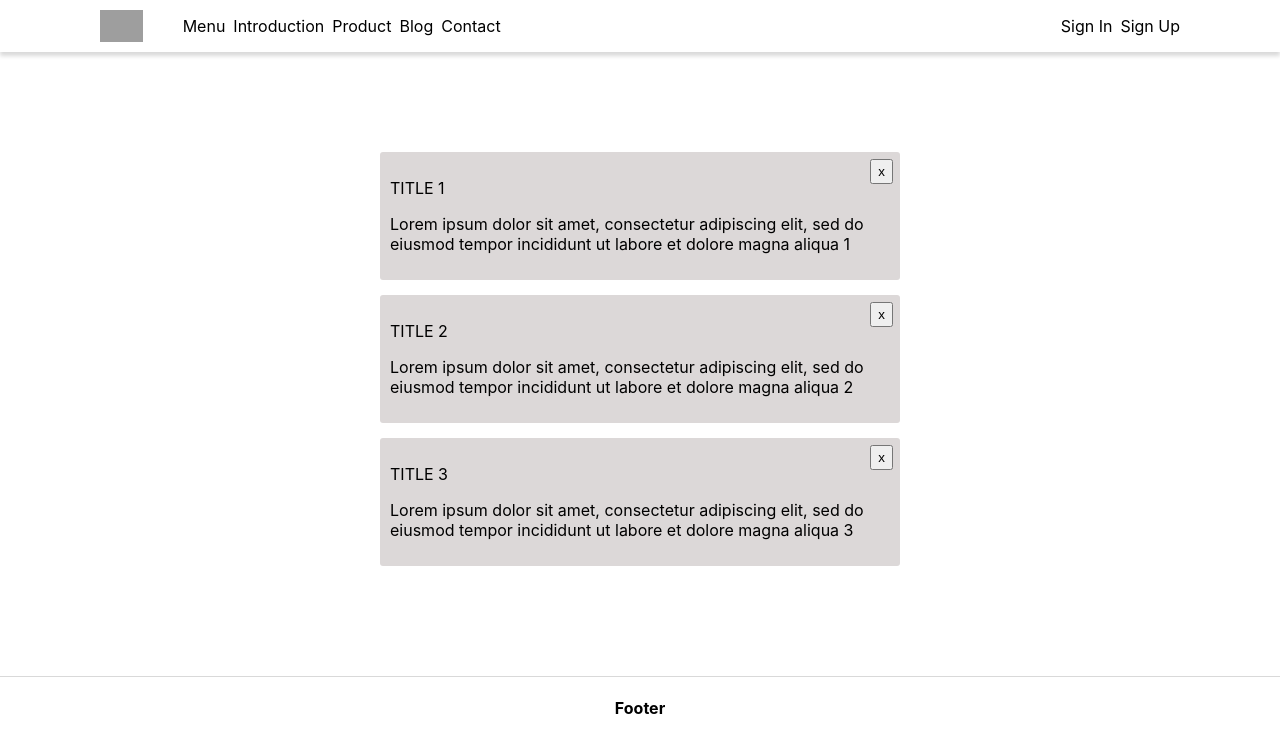
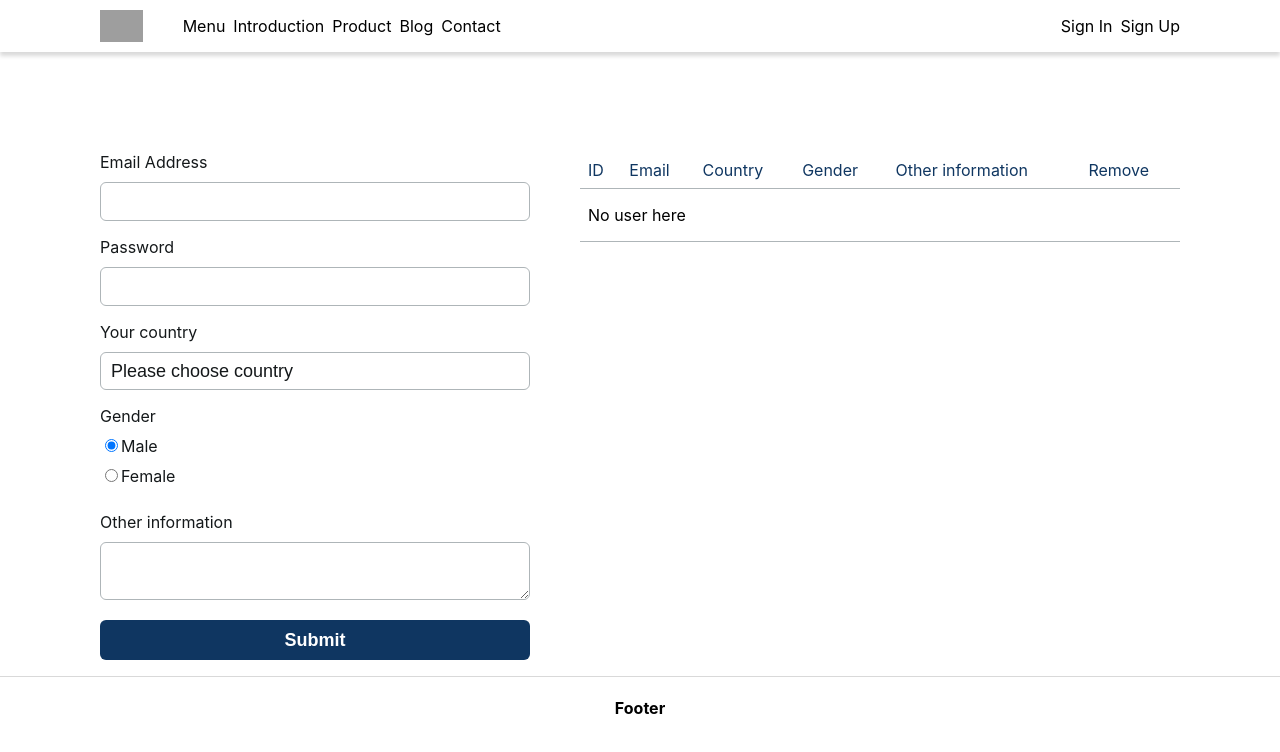
Before and after one commit to mvn-dieunguyen-dn/tranning-react-2021, a React (Create React App) app: page / in a window 1280 px wide. Shown: the top 752 px of the page. Built offline with nearby package versions, Linux system fonts and the light colour scheme; grey boxes are pictures that could not be loaded.

Commit message:
fea: form and lifting state up

```diff
--- /dev/null
+++ b/src/Form.css
@@ -0,0 +1,81 @@
+.d-flex {
+  display: flex;
+}
+.form-register {
+  width: 500px;
+  /* margin: 0 auto; */
+}
+.form-group {
+  width: 100%;
+  margin-bottom: 16px;
+  text-align: initial;
+}
+.form-label {
+  display: inline-block;
+  width: 100%;
+  color: #14181A;
+  padding-bottom: 10px;
+}
+input[type=text],
+input[type=password],
+input[type=number],
+input[type=tel],
+select, textarea {
+  padding: 8px 10px;
+  border-radius: 6px;
+  font-weight: 400;
+  font-size: 18px;
+  width: 100%;
+  border: 1px solid #AEB5B8;
+  color: #14181A;
+  background: #fff;
+  outline: none;
+  transition: border-color 0.4s;
+  -webkit-appearance: none;
+  transition: border-color 0.4s, box-shadow 0.4s;
+  box-sizing: border-box;
+}
+.btn {
+  padding: 8px 16px;
+  border-radius: 6px;
+  font-size: 18px;
+  font-size: 1.125rem;
+  height: 40px;
+  color: #fff;
+  line-height: 1;
+  cursor: pointer;
+  transition: background 400ms ease;
+  border: 0;
+  display: inline-flex;
+  align-items: center;
+  justify-content: center;
+  font-weight: 600;
+  background: #0f3661;
+  width: 100%;
+}
+/* List user */
+.list-users {
+  margin-left: 50px;
+  min-width: 600px;
+}
+/* Table */
+table {
+  border-collapse: collapse;
+  width: 100%;
+  border-spacing: 0;
+}
+table tr {
+  border-bottom: 1px solid #AEB5B8;
+  cursor: pointer;
+}
+table td, th {
+  padding: 16px 8px;
+  text-align: left;
+}
+table th {
+  padding-top: 8px;
+  padding-bottom: 8px;
+  color: #0F3661;
+  font-weight: 400;
+  white-space: nowrap;
+}
--- /dev/null
+++ b/src/Form.js
@@ -0,0 +1,133 @@
+import React, { Component } from 'react';
+import UserRow from './UserRow';
+import './Form.css';
+
+class Form extends Component {
+  constructor(props) {
+    super(props);
+    this.state = {
+      form: {
+        email: '',
+        password: '',
+        country: '',
+        gender: '0',
+        other: ''
+      },
+      listUser: [],
+    }
+    this.id = 0;
+  }
+
+  handleChange = (e) =>{
+    const target = e.target;
+    const value = target.value;
+    const name = target.name;
+    this.setState(prev => ({
+      form: {
+        ...prev.form,
+        [name]: value
+      }
+    }))
+  }
+
+  handleSubmit = e =>  {
+    e.preventDefault()
+    this.id = this.id + 1;
+    const user = { ...this.state.form, id: this.id };
+    this.setState(prev => ({
+      listUser: [
+        ...prev.listUser,
+        user
+      ]
+    }))
+  }
+
+  handleRemoveUser = (e) => {
+    this.setState(prev => ({
+      listUser: prev.listUser.filter(item => item.id !== e)
+    }))
+  }
+
+  render() {
+    const form = this.state.form;
+    const users = this.state.listUser;
+    return (
+      <div className="d-flex">
+        <form className="form-register" onSubmit={ this.handleSubmit }>
+          <div className="form-group">
+            <label className="form-label">Email Address</label>
+            <input type="text" name="email" onChange={ this.handleChange } />
+          </div>
+          <div className="form-group">
+            <label className="form-label">Password</label>
+            <input type="password" name="password" onChange={ this.handleChange } />
+          </div>
+          <div className="form-group">
+            <label className="form-label">Your country</label>
+            <select name="country" value={ form.country } onChange={ this.handleChange }>
+              <option value="" disabled>Please choose country</option>
+              <option value="VietNam">VietNam</option>
+              <option value="Campuchia">Campuchia</option>
+              <option value="Lao">Lao</option>
+            </select>
+          </div>
+          <div className="form-group">
+            <label className="form-label">Gender</label>
+            <div className="radio-group">
+              <label className="form-label">
+                <input
+                  type="radio"
+                  value="0"
+                  name="gender"
+                  id="male"
+                  checked={form.gender === '0'}
+                  onChange={ this.handleChange }
+                />
+                Male
+              </label>
+              <label className="form-label">
+                <input
+                  type="radio"
+                  value="1"
+                  name="gender"
+                  id="female"
+                  checked={form.gender === '1'}
+                  onChange={ this.handleChange }
+                />
+                Female
+              </label>
+            </div>
+          </div>
+          <div className="form-group">
+            <label className="form-label">Other information</label>
+            <textarea name="other" onChange={ this.handleChange }></textarea>
+          </div>
+          <div className="btn-group">
+            <button className="btn">Submit</button>
+          </div>
+        </form>
+        <div className="list-users">
+          <table className="table table-bordered">
+            <thead>
+              <tr>
+                <th>ID</th>
+                <th>Email</th>
+                <th>Country</th>
+                <th>Gender</th>
+                <th>Other information</th>
+                <th className="txt-center">Remove</th>
+              </tr>
+            </thead>
+            <tbody>
+            { users.length
+              ? users.map((user) =>
+                <UserRow key={user.id} user={user} onRemoveUser={this.handleRemoveUser}/>)
+              : <tr><td className="txt-center" colSpan="5">No user here</td></tr>}
+            </tbody>
+          </table>
+        </div>
+      </div>
+    )
+  }
+}
+export default Form;
--- a/src/Main.js
+++ b/src/Main.js
@@ -1,6 +1,7 @@
 // import logo from './logo.svg';
 // import Circle from './Circle.js';
-import List from './List.js';
+// import List from './List.js';
+import Form from './Form.js';
 import './Main.css';
 import React, { Component } from 'react';
 
@@ -24,7 +25,8 @@ class Main extends Component {
       <main className="main">
         <div className="container">
           <div className="main-page">
-            <List />
+            {/* <List /> */}
+            <Form />
             {/* <button className="btn-page" onClick={() => this.handleChangePage('home')}>Home</button>
             <button className="btn-page" onClick={() => this.handleChangePage('about')}>About</button>
             {(page === 'home') &&
--- /dev/null
+++ b/src/UserRow.js
@@ -0,0 +1,27 @@
+import React, { Component } from 'react'
+
+export default class UserRow extends Component {
+  constructor(props) {
+    super(props);
+  }
+
+  handleRemove = () => {
+    this.props.onRemoveUser(this.props.user.id);
+  }
+
+  render() {
+    const user = this.props.user;
+    return (
+      <tr key={user.id}>
+        <td>{user.id}</td>
+        <td>{user.email}</td>
+        <td>{user.country}</td>
+        <td>{user.gender === '0' ? 'Male' : 'Female'}</td>
+        <td>{user.other}</td>
+        <td className="txt-center">
+          <button className="btn-transparent" onClick={this.handleRemove}>X</button>
+        </td>
+      </tr>
+    )
+  }
+}
```
